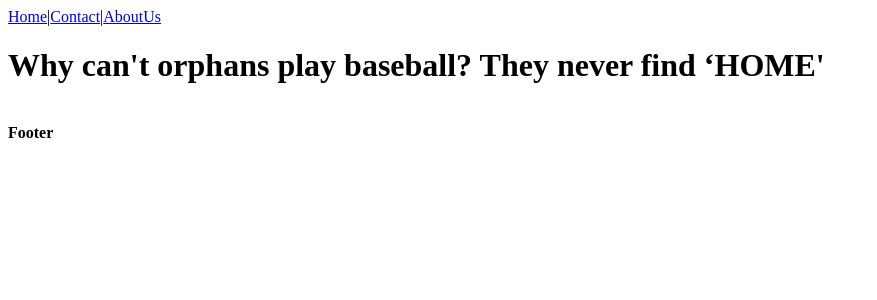
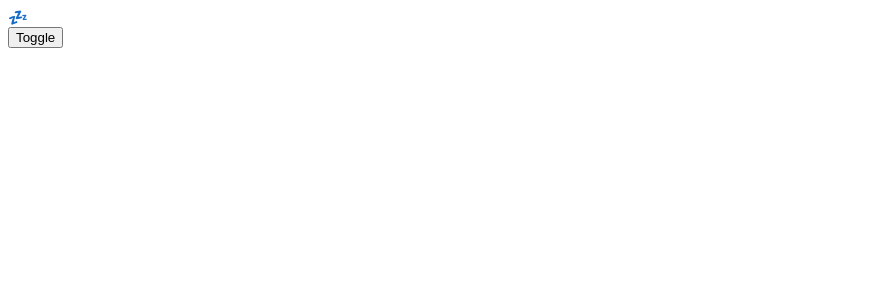
Before and after one commit to Shivam-Vermacs/React-Practice, a React (Vite) app: page / in a window 1280 px wide. Shown: the top 300 px of the page, without its empty margins (0-877 px from the left). Built offline with nearby package versions, Linux system fonts and the light colour scheme.

Commit message:
Rolling up the state Example

```diff
--- a/src/App.jsx
+++ b/src/App.jsx
@@ -1,95 +1,40 @@
-import {
-  BrowserRouter,
-  Routes,
-  Route,
-  Link,
-  useNavigate,
-  Outlet,
-} from "react-router-dom";
+import { useState } from "react";
 
 function App() {
   return (
     <>
-      <BrowserRouter>
-        <Routes>
-          <Route path="/" element={<Layout />}>
-            <Route path="/" element={<LandingHome />} />
-            <Route path="/contact" element={<Contact />} />
-            <Route path="/about" element={<AboutUs />} />
-            <Route path="*" element={<ErrorPage />} />
-          </Route>
-        </Routes>
-      </BrowserRouter>
+      <div>
+        <LightBulb />
+      </div>
     </>
   );
 }
 
-const ErrorPage = () => {
+function LightBulb() {
+  const [BulbOn, setBulbOn] = useState(false);
   return (
     <>
-      <h1>404 - Page Not Found</h1>
-      <p>The page you are looking for does not exist.</p>
+      <BulbState BulbOn={BulbOn} />
+      <Switch setBulbOn={setBulbOn} />
     </>
-  );
-};
-const Layout = () => {
-  return (
-    <>
-      <Link to="/">Home</Link>|<Link to="/contact">Contact</Link>|
-      <Link to="/about">AboutUs</Link>
-      <Outlet />
-      <br />
-      <strong>Footer</strong>
-    </>
-  );
-};
-
-const LandingHome = () => {
-  return (
-    <>
-      <h1>Why can't orphans play baseball? They never find ‘HOME'</h1>
-    </>
-  );
-};
-const Contact = () => {
-  const navigate = useNavigate();
-
-  function redirect() {
-    navigate("/");
-  }
-  return (
-    <>
-      <h1>CONTACT PAGE</h1>
-      <button onClick={redirect}>Back To Home</button>
-    </>
-  );
-};
-const AboutUs = () => {
-  return (
-    <>
-      <h1>About us: sleep is good, but eternal rest? Even better</h1>
-    </>
-  );
-};
-
-function Card({ children }) {
-  return (
-    <div
-      style={{
-        fontFamily: "sans-serif",
-        margin: "20px",
-        border: "1.5px solid #e6e6e7ff",
-        color: "black",
-        backgroundColor: "#ffffffff",
-        borderRadius: "5px",
-        padding: "20px",
-        width: "50%",
-        boxShadow: "0 4px 8px rgba(0, 0, 0, 0.1)",
-      }}
-    >
-      {children}
-    </div>
   );
 }
 
+function BulbState({ BulbOn }) {
+  return (
+    <>
+      <div>{BulbOn ? "💡" : " 💤"}</div>
+    </>
+  );
+}
+
+function Switch({ setBulbOn }) {
+  return (
+    <>
+      <div>
+        <button onClick={() => setBulbOn((current) => !current)}>Toggle</button>
+      </div>
+    </>
+  );
+}
 export default App;
```
